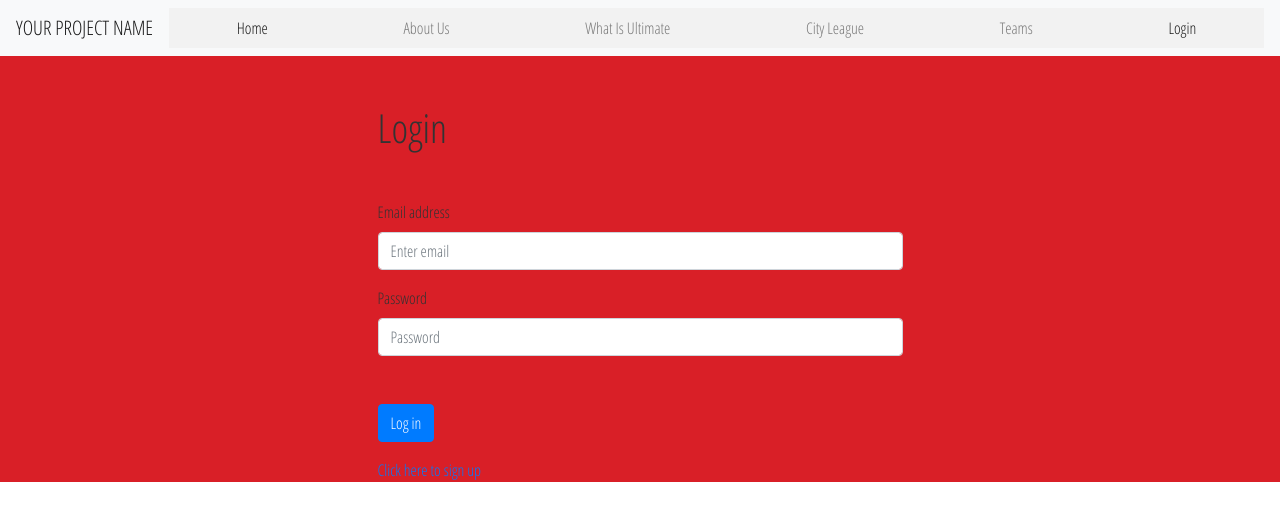
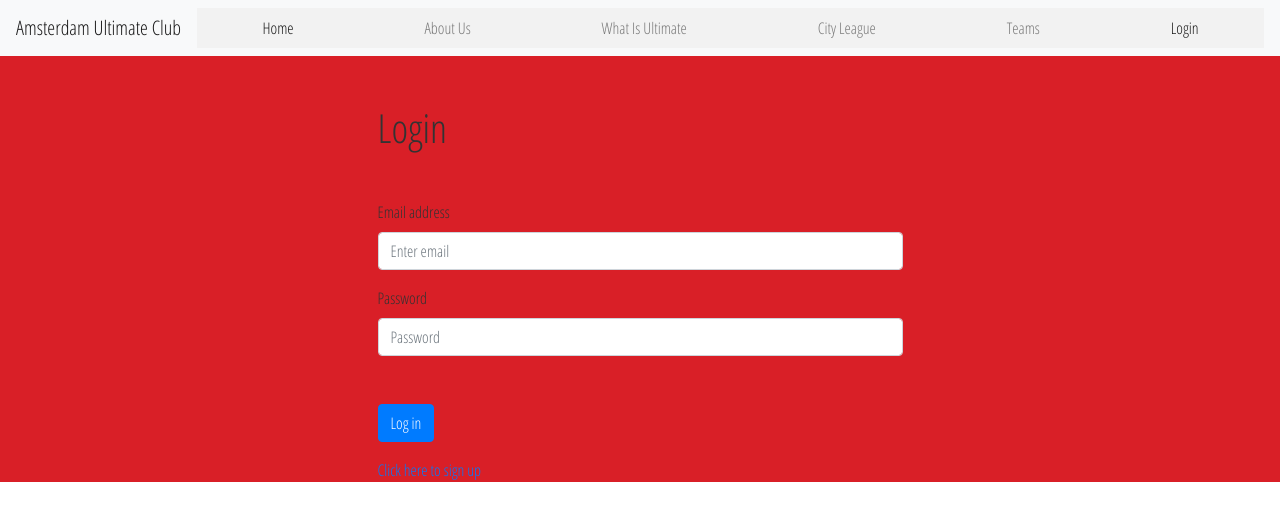
Before and after one commit to curtis-clement/Amsterdam-Ultimate-Club-Client, a React (Create React App) app: page /login in a window 1280 px wide. Shown: the top 520 px of the page. Built offline with nearby package versions, Linux system fonts and the light colour scheme; no server answers.

Commit message:
initial routes created

```diff
--- a/src/App.css
+++ b/src/App.css
@@ -0,0 +1,6 @@
+.App {
+  color: #333333;
+  font-family: 'Open Sans Condensed', sans-serif;
+  background: #D91F27;
+  background-size: cover;
+}
--- a/src/App.js
+++ b/src/App.js
@@ -7,22 +7,16 @@ import Loading from "./components/Loading";
 import MessageBox from "./components/MessageBox";
 import SignUp from "./pages/SignUp";
 import Login from "./pages/Login";
+import Home from './pages/Home';
+import AboutUs from './pages/AboutUs';
+import WhatIsUltimate from './pages/WhatIsUltimate';
+import CityLeague from './pages/CityLeague';
+import Teams from './pages/Teams';
+import Admin from './pages/Admin';
 
 import { useDispatch, useSelector } from "react-redux";
 import { selectAppLoading } from "./store/appState/selectors";
 import { getUserWithStoredToken } from "./store/user/actions";
-import { Jumbotron } from "react-bootstrap";
-
-const Home = () => (
-  <Jumbotron>
-    <h1>Home</h1>
-  </Jumbotron>
-);
-const Other = () => (
-  <Jumbotron>
-    <h1>Other</h1>
-  </Jumbotron>
-);
 
 function App() {
   const dispatch = useDispatch();
@@ -39,7 +33,11 @@ function App() {
       {isLoading ? <Loading /> : null}
       <Switch>
         <Route exact path="/" component={Home} />
-        <Route path="/other" component={Other} />
+        <Route path="/aboutus" component={AboutUs} />
+        <Route path="/whatisultimate" component={WhatIsUltimate} />
+        <Route path="/cityleague" component={CityLeague} />
+        <Route path="/teams" component={Teams} />
+        <Route path="/admin" component={Admin} />
         <Route path="/signup" component={SignUp} />
         <Route path="/login" component={Login} />
       </Switch>
--- /dev/null
+++ b/src/CSS Modules/login.module.css
@@ -0,0 +1,3 @@
+.button {
+  color: #F2F2F2;
+}
--- a/src/components/Navigation/index.js
+++ b/src/components/Navigation/index.js
@@ -17,13 +17,13 @@ export default function Navigation() {
   return (
     <Navbar bg="light" expand="lg">
       <Navbar.Brand as={NavLink} to="/">
-        YOUR PROJECT NAME
+        Amsterdam Ultimate Club
       </Navbar.Brand>
       <Navbar.Toggle aria-controls="basic-navbar-nav" />
       <Navbar.Collapse id="basic-navbar-nav">
         <Nav className={style.nav} fill>
           <NavbarItem path="/" linkText="Home" />
-          <NavbarItem path="/about" linkText="About Us" />
+          <NavbarItem path="/aboutus" linkText="About Us" />
           <NavbarItem path="/whatisultimate" linkText="What Is Ultimate" />
           <NavbarItem path="/cityleague" linkText="City League" />
           <NavbarItem path="/teams" linkText="Teams" />
--- a/src/index.css
+++ b/src/index.css
@@ -2,4 +2,5 @@
   color: #333333;
   font-family: 'Open Sans Condensed', sans-serif;
   background: #D91F27;
+  background-size: cover;
 }
--- /dev/null
+++ b/src/pages/AboutUs/index.js
@@ -0,0 +1,9 @@
+import React from 'react';
+
+export default function AboutUs() {
+  return (
+    <div>
+      About Amsterdam Ultimate Club
+    </div>
+  )
+}
--- /dev/null
+++ b/src/pages/Admin/index.js
@@ -0,0 +1,9 @@
+import React from 'react'
+
+export default function Admin() {
+  return (
+    <div>
+      Administrative Functions
+    </div>
+  )
+}
--- /dev/null
+++ b/src/pages/CityLeague/index.js
@@ -0,0 +1,9 @@
+import React from 'react'
+
+export default function CityLeague() {
+  return (
+    <div>
+      City League Page
+    </div>
+  )
+}
--- /dev/null
+++ b/src/pages/Home/index.js
@@ -0,0 +1,9 @@
+import React from 'react'
+
+export default function Home() {
+  return (
+    <div>
+      AUC Home Page
+    </div>
+  )
+}
--- a/src/pages/Login/index.js
+++ b/src/pages/Login/index.js
@@ -7,6 +7,7 @@ import { selectToken } from "../../store/user/selectors";
 import { useDispatch, useSelector } from "react-redux";
 import { useHistory, Link } from "react-router-dom";
 import { Col } from "react-bootstrap";
+import style from '../../CSS Modules/login.module.css'
 
 export default function SignUp() {
   const [email, setEmail] = useState("");
@@ -57,7 +58,7 @@ export default function SignUp() {
           />
         </Form.Group>
         <Form.Group className="mt-5">
-          <Button variant="primary" type="submit" onClick={submitForm}>
+          <Button variant="primary" type="submit" className={style.button} onClick={submitForm}>
             Log in
           </Button>
         </Form.Group>
--- /dev/null
+++ b/src/pages/Teams/index.js
@@ -0,0 +1,9 @@
+import React from 'react'
+
+export default function Teams() {
+  return (
+    <div>
+      Club Teams Page
+    </div>
+  )
+}
--- /dev/null
+++ b/src/pages/WhatIsUltimate/index.js
@@ -0,0 +1,9 @@
+import React from 'react'
+
+export default function WhatIsUltimate() {
+  return (
+    <div>
+      What is Ultimate though?
+    </div>
+  )
+}
```
Also changed, not shown: 1 other file (tests, documents, lock files or other folders).
